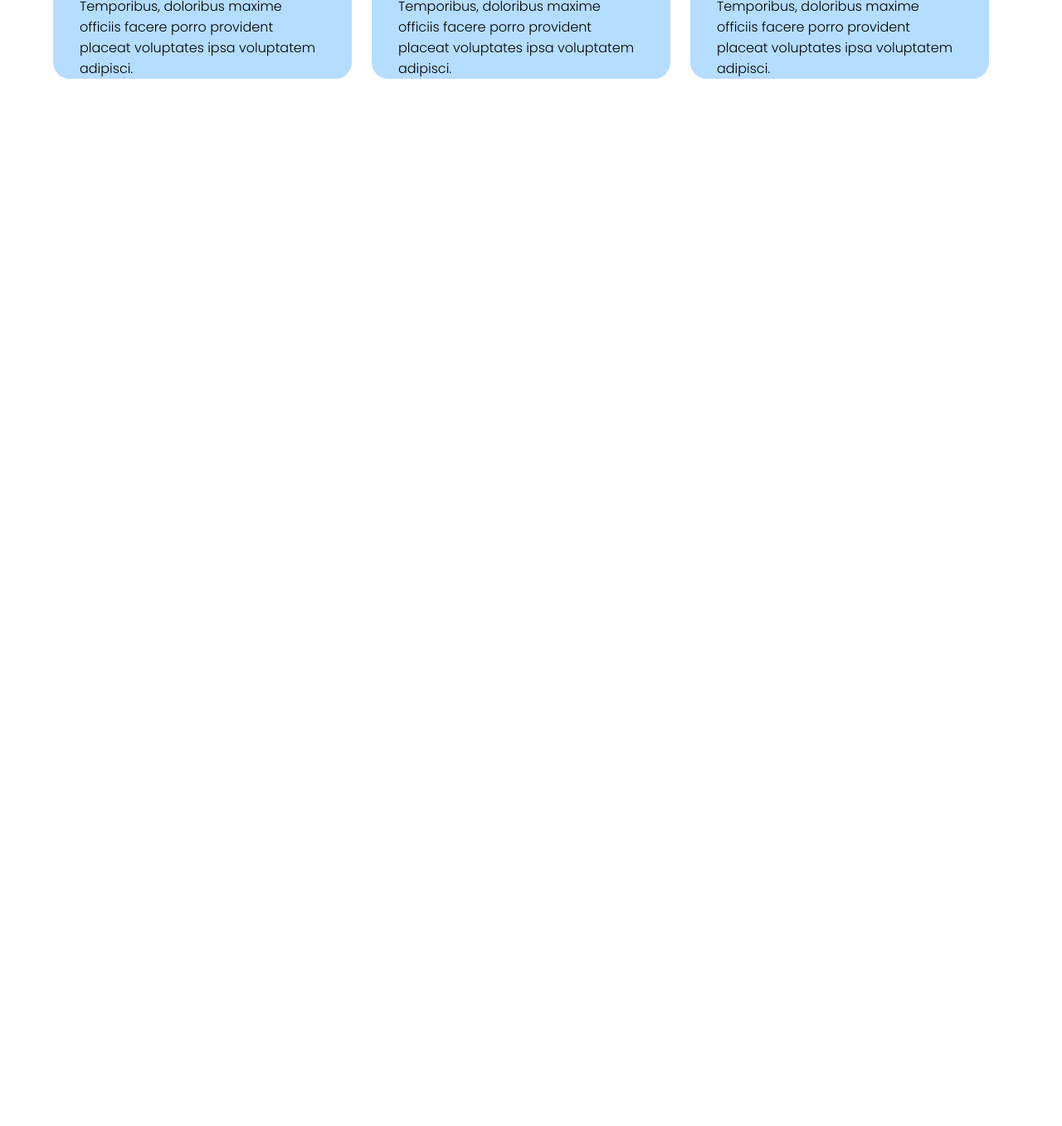
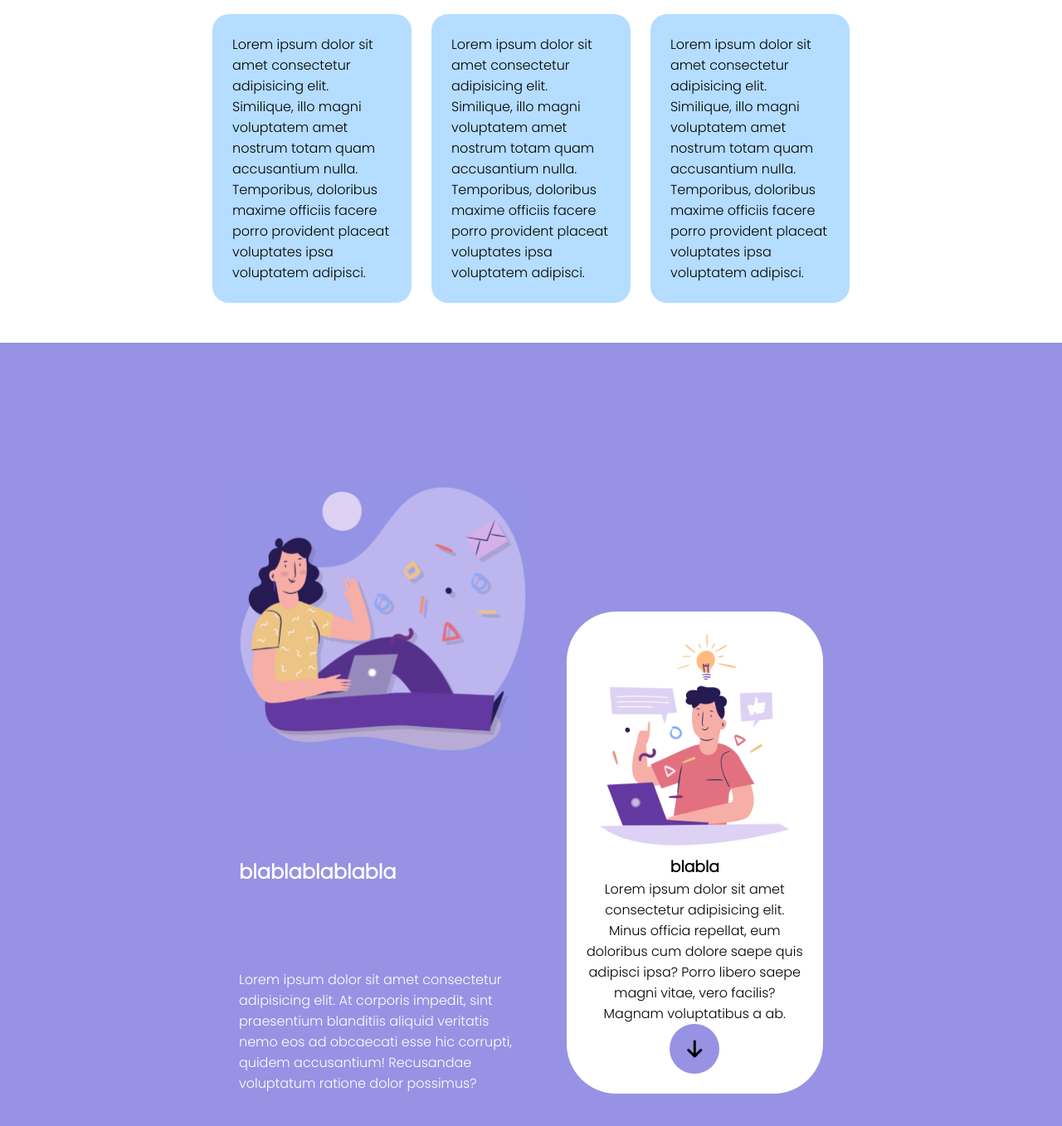
Before and after one commit to Leograzioli/htmlcss-responsive-layout, a plain HTML site: page index.html in a window 1280 px wide. Shown: the part 533-1890 px from the top of the page at 83% size. Before the commit the page ends 800 px from the top, so only its background shows below. Drawn offline with Linux system fonts and the light colour scheme.

Commit message:
finito about e planning per mobile tablet e desktop

```diff
--- a/css/style.css
+++ b/css/style.css
@@ -4,11 +4,23 @@
     box-sizing: border-box;
 }
 
+/**** COMMON ****/
 html {
     font-family: 'Poppins', sans-serif;
     font-size: 100%;
 }
-/**** COMMON ****/
+
+img {
+    width: 100%;
+}
+
+.card-big {
+    border-radius: 60px;
+}
+
+.card {
+    border-radius: 20px;
+}
 /* root  */
 :root {
     /* color  */
@@ -18,8 +30,10 @@ html {
     --yellow-color: #fdc15f;
     --black-light-color: #333333;
 
-    /* margin  */
-    --mg-bottom: 1.5rem;
+    /* measure*/
+    --rem-1half: 1.5rem;
+    --rem-3: 3rem;
+
 }
 
 /* layout */
@@ -46,41 +60,126 @@ header .container {
     justify-content: space-between;
 }
 
+.main-menu {
+    display: none;
+}
+
 /**** MAIN  ****/
 main {
-    margin-top: 140px;
+    margin-top: 80px;
 }
 
+section {
+    padding: var(--rem-3) 0;
+}
+ /* about section  */
 #about .card {
-    padding: 2em 2em 0;
-    border-radius: 20px;
-    margin-bottom: var(--mg-bottom);
+    padding: var(--rem-1half);
+    margin-bottom: var(--rem-1half);
     background-color: var(--primary-color-light);
 
 }
 
+.about-txt,
+.about-img {
+    padding: var(--rem-1half);
+
+    /* DEBUG */
+    border: 1px solid black;
+}
+
+ /* planning sction  */
+#planning {
+    background-color: var(--violet-color);
+    color: white;
+}
+
+
+#planning .card-big {
+    text-align: center;
+    padding: var(--rem-1half);
+    background-color: white;
+    color: black;
+}
+
+#planning .card-big i {
+    width: 60px;
+    height: 60px;
+    line-height: 60px;
+    border-radius: 50%;
+    background-color: var(--violet-color);
+}
 
 /* MEDIA QUERY  */
 /* tablet  */
 @media screen and (min-width: 768px) {
+
+    /**** MAIN  ****/
+    /* about section  */
     .card-wrapper {
         display: flex;
         flex-wrap: wrap;
-        gap: var(--mg-bottom);
+        gap: var(--rem-1half);
     }
 
     #about .card {
-        width: calc(100% / 3 - var(--mg-bottom));
-        margin: 0;
+        width: calc(100% / 3 - var(--rem-1half) * 2 / 3);
+        margin-bottom: 0;
     }
 
     #about .card:first-child {
-        width: calc(100% / 1.5 - var(--mg-bottom) );
+        width: calc(100% / 1.5 - var(--rem-1half) / 3);
     }
 
 }
 
 /* desktop */
 @media screen and (min-width: 992px) {
+    /**** COMMON ****/
+    .container {
+        width: 60%;
+    }
+    /**** HEADER ****/
+    .hamburger-menu {
+        display: none;
+    }
 
+    .main-menu {
+        display: block;
+    }
+
+    .main-menu ul {
+        display: flex;
+        list-style-type: none;
+    }
+
+    .main-menu li {
+        margin-left: 2em;
+    }
+
+
+    /**** MAIN  ****/
+    /* about section  */
+    #about .card:first-child {
+        display: flex;
+    }
+
+    /* planning section  */
+    #planning .row {
+        display: flex;
+        column-gap: var(--rem-3);
+        align-items: flex-end;
+    }
+
+    .col-left img {
+        margin: 120px 0;
+    }
+
+    .col-left h2 {
+        margin-bottom: 100px;
+    }
+
+    #planning .container {
+        width: 55%;
+    }
 }
--- a/index.html
+++ b/index.html
@@ -16,12 +16,27 @@
     <!-- header start -->
     <header>
         <div class="container">
+
             <div class="header-logo">
                 <img src="img/logo.png" alt="">
             </div>
+
+            <!-- mobile and tablet menu  -->
             <div class="hamburger-menu">
-                <i class="fa-solid fa-bars"></i>
+                <i class="fa-solid fa-bars fa-lg"></i>
             </div>
+
+            <!-- desktop menu  -->
+            <div class="main-menu">
+                <ul>
+                    <li>links</li>
+                    <li>links</li>
+                    <li>links</li>
+                    <li>links</li>
+                    <li>links</li>
+                </ul>
+            </div>
+
         </div>
     </header>
 
@@ -58,6 +73,29 @@
                 </div>
             </div>
         </section>
+
+        <!-- planning section  -->
+        <section id="planning">
+            <div class="container">
+                <div class="row">
+
+                    <div class="col-left">
+                        <img src="/img/planning1.png" alt="">
+                        <h2>blablablablabla</h2>
+                        <p>Lorem ipsum dolor sit amet consectetur adipisicing elit. At corporis impedit, sint praesentium blanditiis aliquid veritatis nemo eos ad obcaecati esse hic corrupti, quidem accusantium! Recusandae voluptatum ratione dolor possimus?</p>
+                    </div>
+
+                    <div class="col-right">
+                        <div class="card-big">
+                            <img src="/img/planning2.png" alt="">
+                            <h3>blabla</h3>
+                            <p>Lorem ipsum dolor sit amet consectetur adipisicing elit. Minus officia repellat, eum doloribus cum dolore saepe quis adipisci ipsa? Porro libero saepe magni vitae, vero facilis? Magnam voluptatibus a ab.</p>
+                            <i class="fa-solid fa-arrow-down fa-xl"></i>
+                        </div>
+                    </div>
+                </div>
+            </div>
+        </section>
     </main>
 
     <!-- footer start  -->
```
